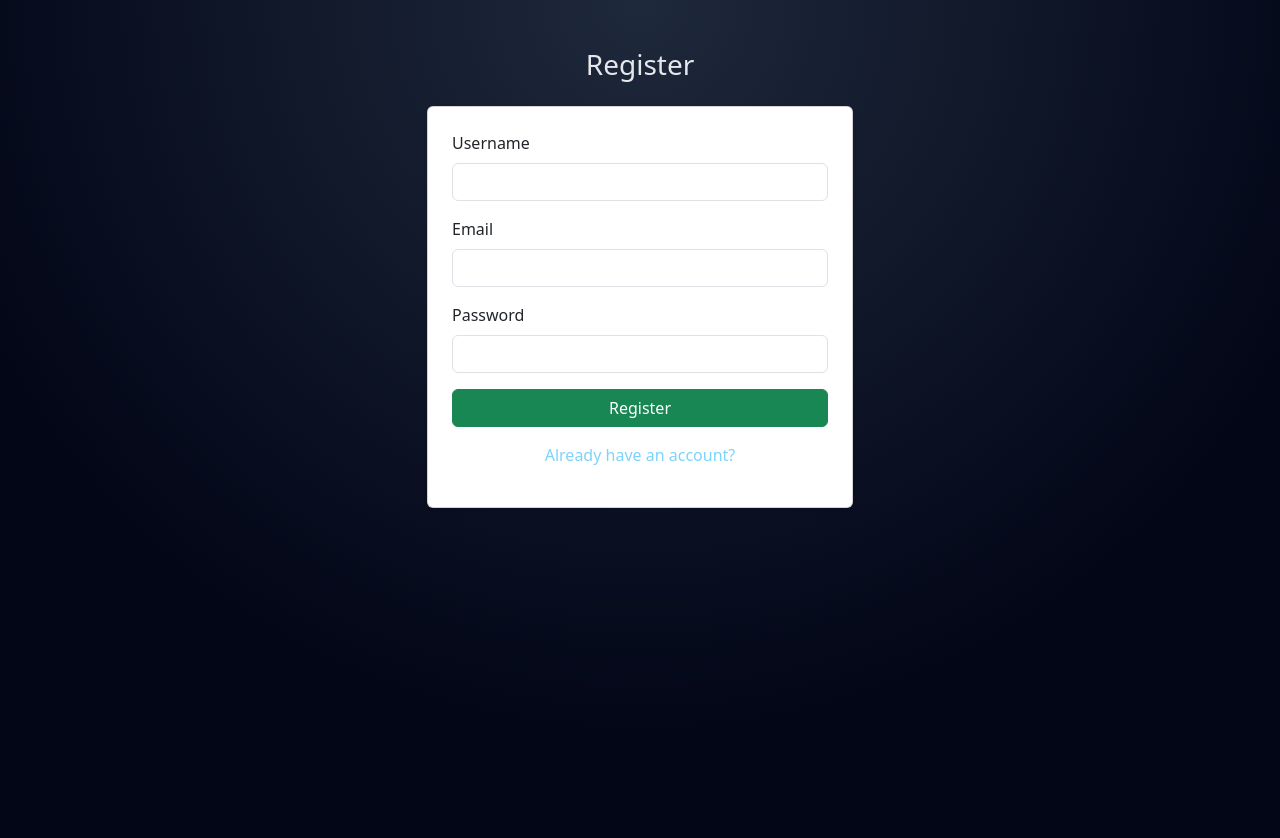
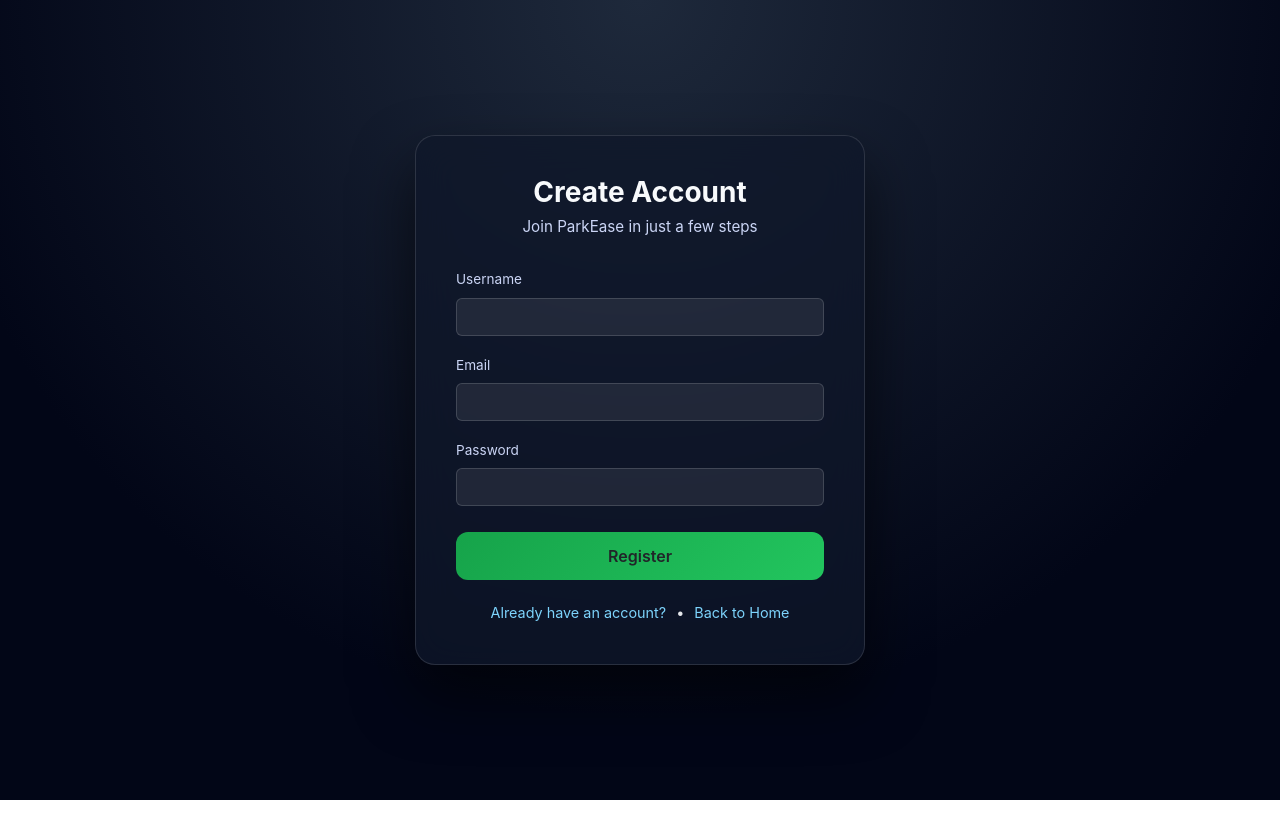
Before and after one commit to Deepansh-Umar/ParkEase-V2, a Vue app in the folder frontend/: page /register in a window 1280 px wide. Shown: the top 838 px of the page. After the commit the page ends 800 px from the top, so only its background shows below. Built offline with nearby package versions, Linux system fonts and the light colour scheme.

Commit message:
Auth UI update

```diff
--- a/frontend/src/views/auth/Login.vue
+++ b/frontend/src/views/auth/Login.vue
@@ -1,27 +1,44 @@
 <template>
-  <div class="container mt-5" style="max-width: 420px;">
-    <h3 class="text-center mb-4">Login</h3>
+  <div class="auth-wrapper">
+    <div class="auth-card">
+      <h3 class="title">Welcome Back</h3>
+      <p class="subtitle">Login to continue to ParkEase</p>
 
-    <div class="card shadow-sm p-4">
       <form @submit.prevent="login">
         <div class="mb-3">
           <label class="form-label">Username</label>
-          <input v-model="username" type="text" class="form-control" required />
+          <input
+            v-model="username"
+            type="text"
+            class="form-control glass-input"
+            required
+          />
         </div>
 
         <div class="mb-3">
           <label class="form-label">Password</label>
-          <input v-model="password" type="password" class="form-control" required />
+          <input
+            v-model="password"
+            type="password"
+            class="form-control glass-input"
+            required
+          />
         </div>
 
-        <button class="btn btn-primary w-100" type="submit" :disabled="loading">
+        <button
+          class="btn primary-btn w-100"
+          type="submit"
+          :disabled="loading"
+        >
           {{ loading ? "Logging in..." : "Login" }}
         </button>
       </form>
 
-      <p class="text-center mt-3">
+      <div class="links">
         <router-link to="/register">Create an account</router-link>
-      </p>
+        <span>•</span>
+        <router-link to="/">Back to Home</router-link>
+      </div>
     </div>
   </div>
 </template>
@@ -49,10 +66,104 @@
 
     if (res.data.role === "admin") router.push("/admin/dashboard")
     else router.push("/user/dashboard")
-
   } catch (e) {
     alert(e.response?.data?.error || "Login failed")
   }
   loading.value = false
 }
 </script>
+
+<style scoped>
+/* PAGE BACKGROUND */
+.auth-wrapper {
+  min-height: 100vh;
+  display: flex;
+  align-items: center;
+  justify-content: center;
+
+  background:
+    radial-gradient(circle at top, #1e293b, #020617 70%);
+  font-family: "Inter", system-ui, sans-serif;
+}
+
+/* CARD */
+.auth-card {
+  width: 100%;
+  max-width: 420px;
+  padding: 40px;
+  border-radius: 20px;
+
+  background: rgba(15, 23, 42, 0.75);
+  backdrop-filter: blur(18px);
+  border: 1px solid rgba(255, 255, 255, 0.12);
+
+  box-shadow: 0 30px 60px rgba(0, 0, 0, 0.6);
+  color: #e5e7eb;
+}
+
+/* TEXT */
+.title {
+  text-align: center;
+  font-weight: 700;
+  margin-bottom: 6px;
+  color: #f8fafc;
+}
+
+.subtitle {
+  text-align: center;
+  font-size: 0.95rem;
+  color: #cbd5f5;
+  margin-bottom: 28px;
+}
+
+/* INPUTS */
+.form-label {
+  color: #cbd5f5;
+  font-size: 0.85rem;
+}
+
+.glass-input {
+  background: rgba(255, 255, 255, 0.08);
+  border: 1px solid rgba(255, 255, 255, 0.15);
+  color: #f8fafc;
+}
+
+.glass-input:focus {
+  background: rgba(255, 255, 255, 0.12);
+  border-color: #38bdf8;
+  box-shadow: none;
+  color: #f8fafc;
+}
+
+/* BUTTON */
+.primary-btn {
+  margin-top: 10px;
+  background: linear-gradient(135deg, #2563eb, #38bdf8);
+  border: none;
+  border-radius: 12px;
+  padding: 12px;
+  font-weight: 600;
+}
+
+.primary-btn:disabled {
+  opacity: 0.7;
+}
+
+/* LINKS */
+.links {
+  margin-top: 22px;
+  display: flex;
+  justify-content: center;
+  gap: 10px;
+  font-size: 0.9rem;
+}
+
+.links a {
+  color: #7dd3fc;
+  text-decoration: none;
+}
+
+.links a:hover {
+  text-decoration: underline;
+}
+</style>
--- a/frontend/src/views/auth/Register.vue
+++ b/frontend/src/views/auth/Register.vue
@@ -1,32 +1,50 @@
 <template>
-  <div class="container mt-5" style="max-width: 450px;">
-    <h3 class="text-center mb-4">Register</h3>
+  <div class="auth-wrapper">
+    <div class="auth-card">
+      <h3 class="title">Create Account</h3>
+      <p class="subtitle">Join ParkEase in just a few steps</p>
 
-    <div class="card shadow-sm p-4">
       <form @submit.prevent="registerUser">
         <div class="mb-3">
           <label class="form-label">Username</label>
-          <input v-model="username" type="text" class="form-control" required />
+          <input
+            v-model="username"
+            type="text"
+            class="form-control glass-input"
+            required
+          />
         </div>
 
         <div class="mb-3">
           <label class="form-label">Email</label>
-          <input v-model="email" type="email" class="form-control" required />
+          <input
+            v-model="email"
+            type="email"
+            class="form-control glass-input"
+            required
+          />
         </div>
 
         <div class="mb-3">
           <label class="form-label">Password</label>
-          <input v-model="password" type="password" class="form-control" required />
+          <input
+            v-model="password"
+            type="password"
+            class="form-control glass-input"
+            required
+          />
         </div>
 
-        <button class="btn btn-success w-100" type="submit">
+        <button class="btn success-btn w-100" type="submit">
           Register
         </button>
       </form>
 
-      <p class="text-center mt-3">
+      <div class="links">
         <router-link to="/login">Already have an account?</router-link>
-      </p>
+        <span>•</span>
+        <router-link to="/">Back to Home</router-link>
+      </div>
     </div>
   </div>
 </template>
@@ -56,3 +74,98 @@
   }
 }
 </script>
+
+<style scoped>
+/* PAGE BACKGROUND */
+.auth-wrapper {
+  min-height: 100vh;
+  display: flex;
+  align-items: center;
+  justify-content: center;
+
+  background:
+    radial-gradient(circle at top, #1e293b, #020617 70%);
+  font-family: "Inter", system-ui, sans-serif;
+}
+
+/* CARD */
+.auth-card {
+  width: 100%;
+  max-width: 450px;
+  padding: 40px;
+  border-radius: 20px;
+
+  background: rgba(15, 23, 42, 0.75);
+  backdrop-filter: blur(18px);
+  border: 1px solid rgba(255, 255, 255, 0.12);
+
+  box-shadow: 0 30px 60px rgba(0, 0, 0, 0.6);
+  color: #e5e7eb;
+}
+
+/* TEXT */
+.title {
+  text-align: center;
+  font-weight: 700;
+  margin-bottom: 6px;
+  color: #f8fafc;
+}
+
+.subtitle {
+  text-align: center;
+  font-size: 0.95rem;
+  color: #cbd5f5;
+  margin-bottom: 28px;
+}
+
+/* INPUTS */
+.form-label {
+  color: #cbd5f5;
+  font-size: 0.85rem;
+}
+
+.glass-input {
+  background: rgba(255, 255, 255, 0.08);
+  border: 1px solid rgba(255, 255, 255, 0.15);
+  color: #f8fafc;
+}
+
+.glass-input:focus {
+  background: rgba(255, 255, 255, 0.12);
+  border-color: #22c55e;
+  box-shadow: none;
+  color: #f8fafc;
+}
+
+/* BUTTON */
+.success-btn {
+  margin-top: 10px;
+  background: linear-gradient(135deg, #16a34a, #22c55e);
+  border: none;
+  border-radius: 12px;
+  padding: 12px;
+  font-weight: 600;
+}
+
+.success-btn:hover {
+  box-shadow: 0 10px 30px rgba(34, 197, 94, 0.35);
+}
+
+/* LINKS */
+.links {
+  margin-top: 22px;
+  display: flex;
+  justify-content: center;
+  gap: 10px;
+  font-size: 0.9rem;
+}
+
+.links a {
+  color: #7dd3fc;
+  text-decoration: none;
+}
+
+.links a:hover {
+  text-decoration: underline;
+}
+</style>
```
